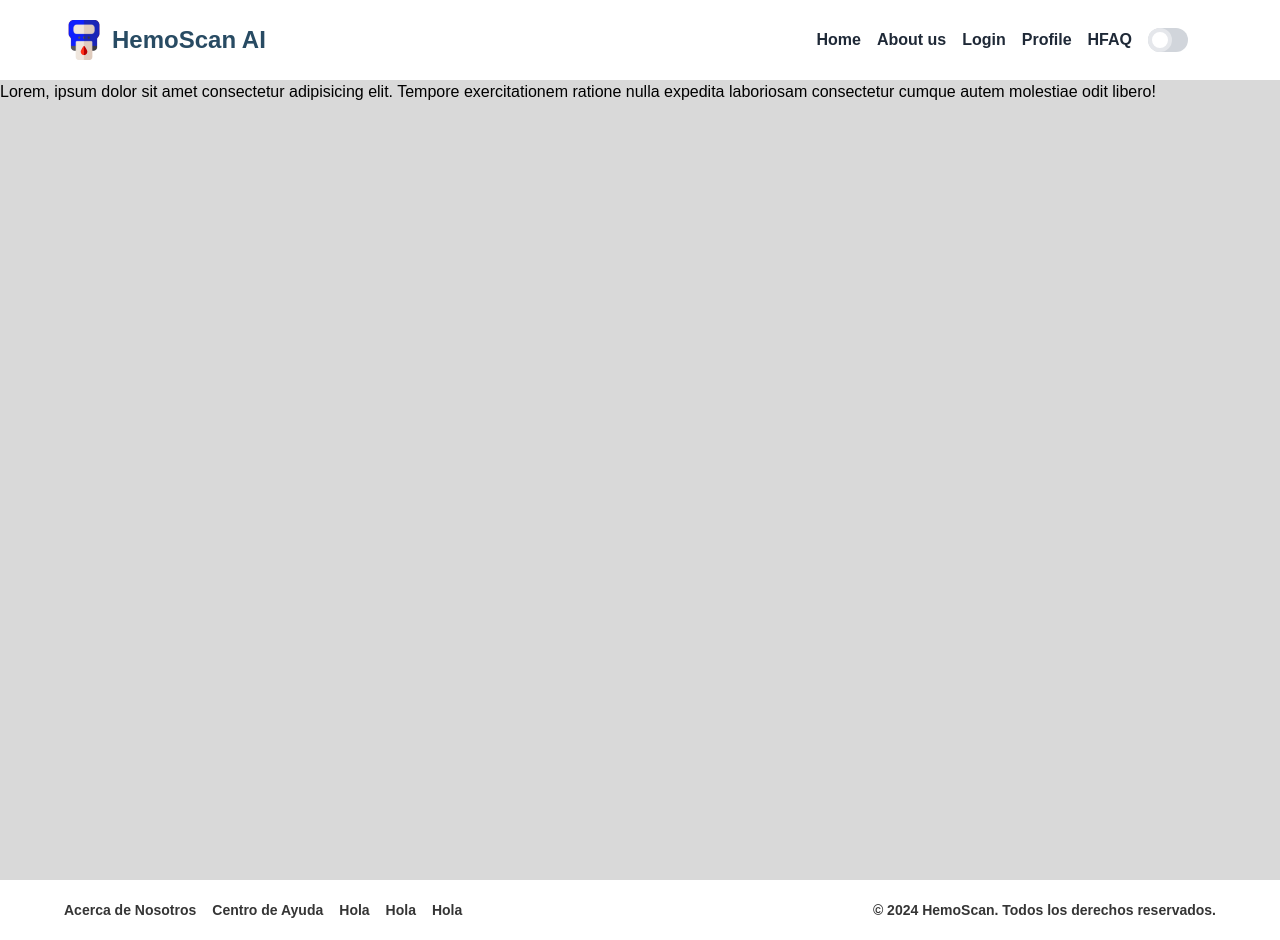
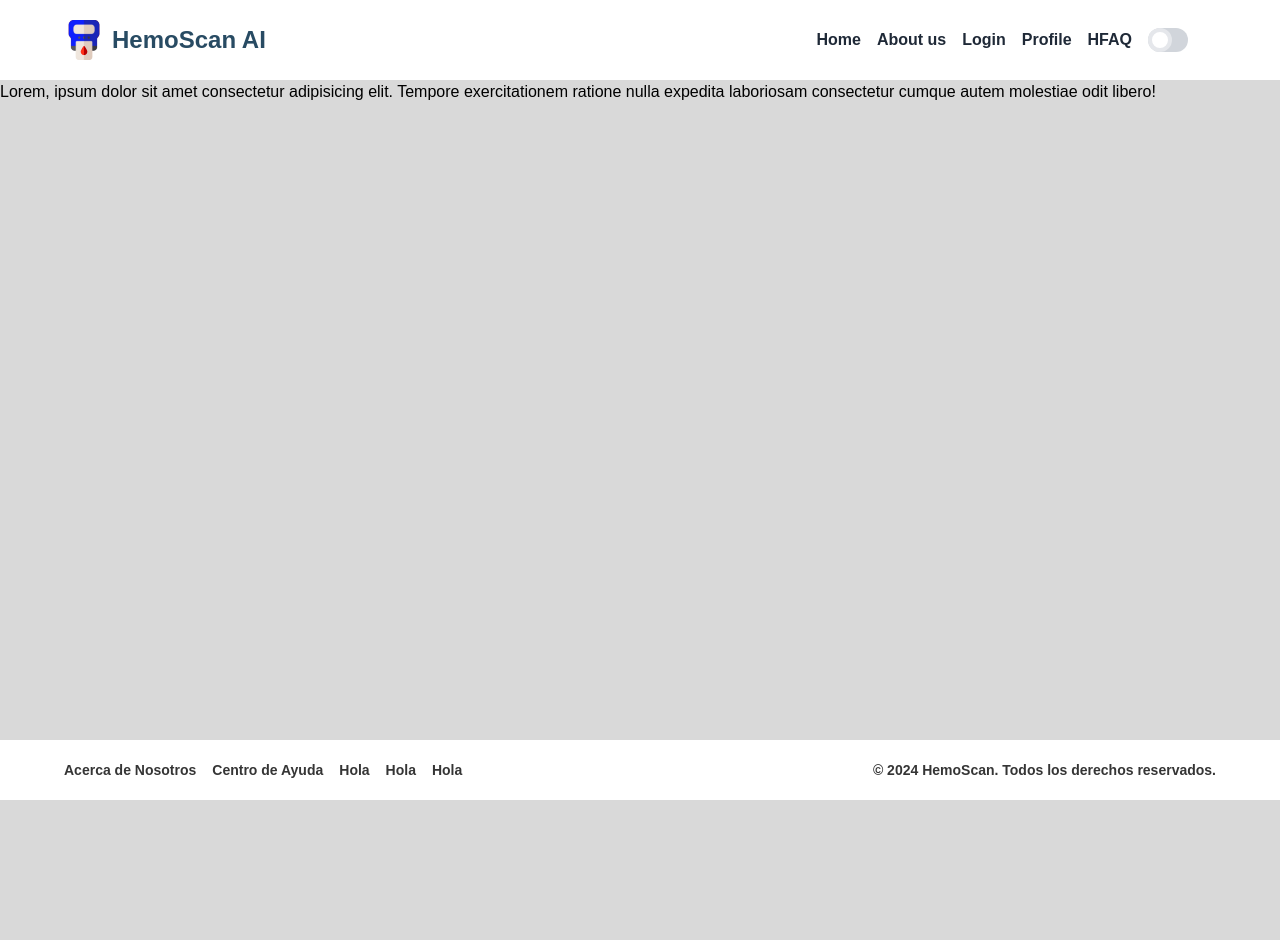
Before and after one commit to JiovannyVega/HemoScan, a React (Vite) app: page /HemoScan/about in a window 1280 px wide. After the commit the page ends 800 px from the top, so only its background shows below. Built offline with nearby package versions, Linux system fonts and the light colour scheme.

Commit message:
Se aplica grid layout a la base del proyecto

```diff
--- a/src/App.jsx
+++ b/src/App.jsx
@@ -11,7 +11,7 @@ import HFAQPage from "./pages/HFAQPage";
 function App() {
   return (
     <>
-      <div className="h-screen ">
+      <div className="grid grid-rows-[auto_1fr_auto] min-h-screen">
         <Router basename="/HemoScan">
           <Header />
           <Routes className="">
--- a/src/components/Footer.jsx
+++ b/src/components/Footer.jsx
@@ -3,7 +3,7 @@ import { Link } from "react-router-dom";
 const Footer = () => {
     return (
         <>
-            <footer className="w-full p-5 mt-auto text-sm font-bold text-center bg-background dark:bg-gray-800 text-text dark:text-text-dark">
+            <footer className="w-full p-5 text-sm font-bold text-center bg-background dark:bg-gray-800 text-text dark:text-text-dark">
                 <div className="flex flex-col items-center justify-between max-w-6xl mx-auto md:flex-row">
                     <div className="flex flex-wrap justify-center gap-4 mb-4 md:mb-0">
                         <Link to="/about" className="hover:underline hover:text-hover dark:hover:text-hover-dark">Acerca de Nosotros</Link>
--- a/src/pages/About.jsx
+++ b/src/pages/About.jsx
@@ -1,6 +1,6 @@
 const About = () => {
   return (
-    <div className="h-full">
+    <div className="">
       <p>
         Lorem, ipsum dolor sit amet consectetur adipisicing elit. Tempore
         exercitationem ratione nulla expedita laboriosam consectetur cumque
```
Also changed, not shown: package.json (line endings or trailing spaces).
